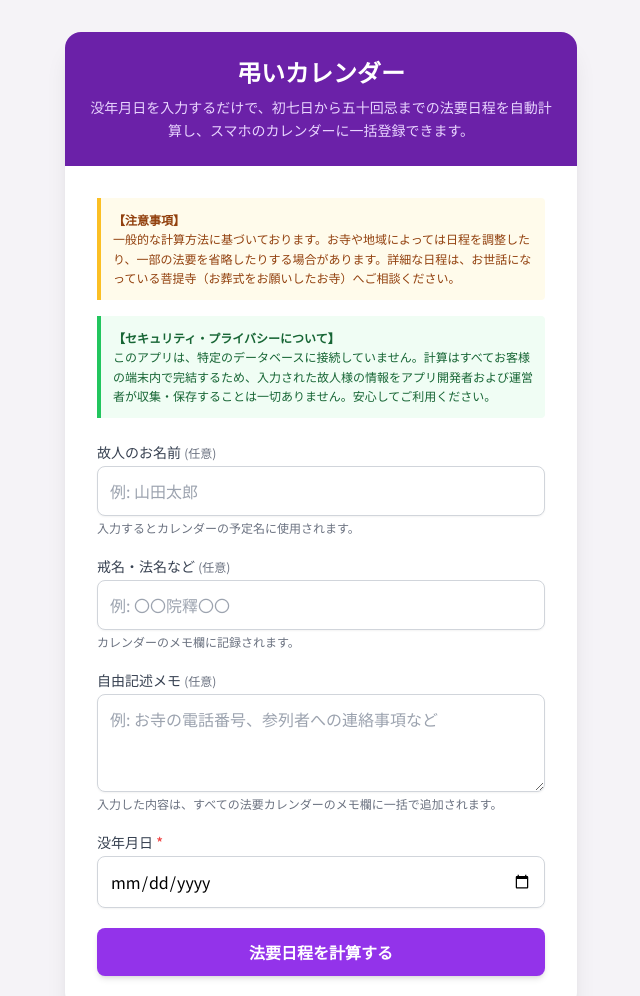
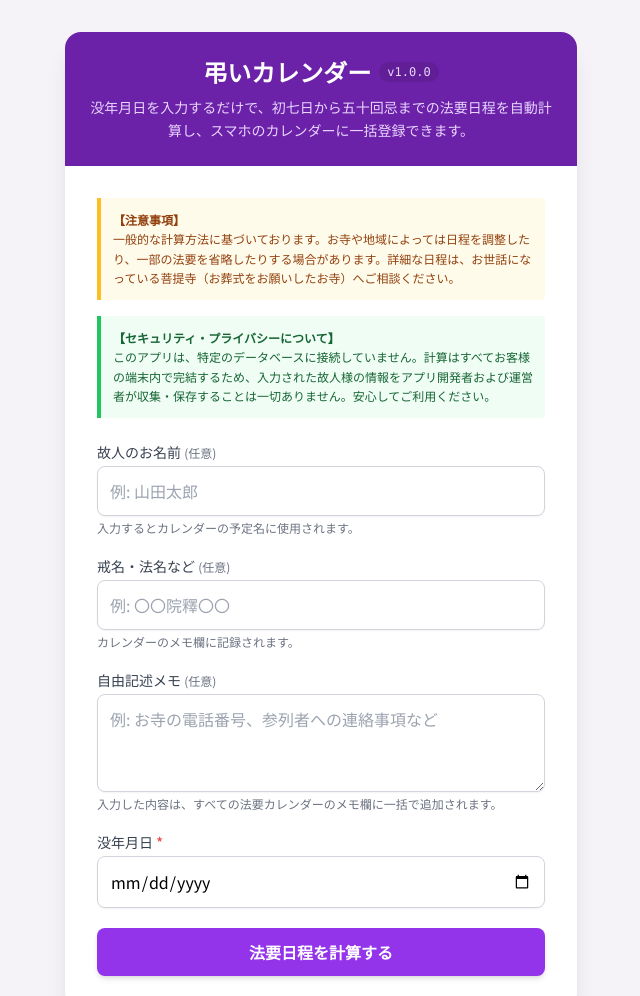
Before and after one commit to Onga-Mirai-Tech/tomurai-calendar, a plain HTML site: page index.html in a window 1280 px wide. Shown: the top 996 px of the page, without its empty margins (319-959 px from the left). Drawn offline with nearby package versions, Linux system fonts and the light colour scheme.

Commit message:
Update index.html

```diff
--- a/index.html
+++ b/index.html
@@ -23,7 +23,10 @@
     <div class="w-full max-w-lg bg-white rounded-2xl shadow-xl overflow-hidden mb-6">
         <!-- ヘッダー -->
         <div class="bg-purple-800 text-white p-6">
-            <h1 class="text-2xl font-bold text-center">弔いカレンダー</h1>
+            <h1 class="text-2xl font-bold text-center flex items-center justify-center gap-2">
+                弔いカレンダー
+                <span class="text-xs font-mono font-normal bg-purple-900/50 px-2 py-0.5 rounded-full text-purple-200">v1.0.0</span>
+            </h1>
             <p class="text-center text-sm mt-2 text-purple-200 leading-relaxed">
                 没年月日を入力するだけで、初七日から五十回忌までの法要日程を自動計算し、スマホのカレンダーに一括登録できます。
             </p>
```
